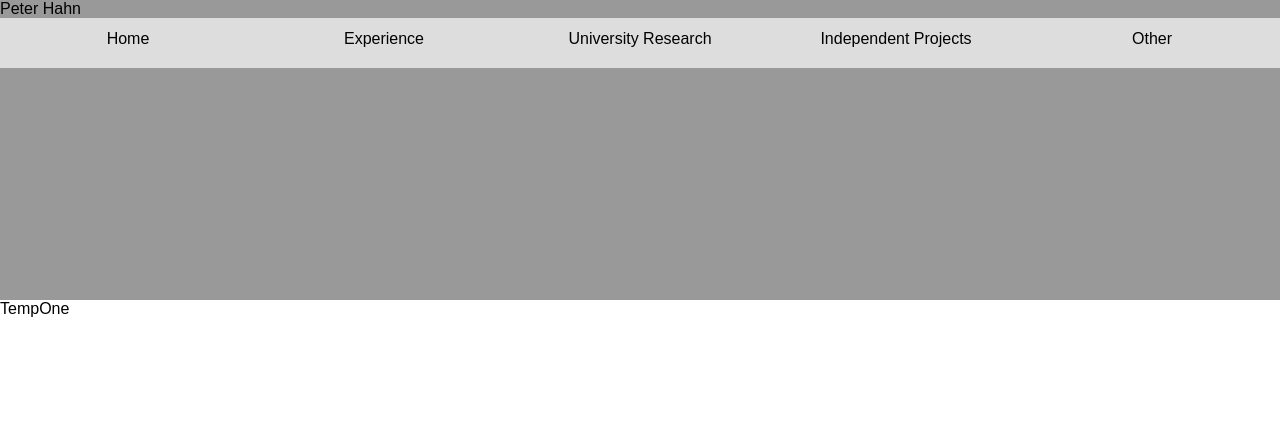
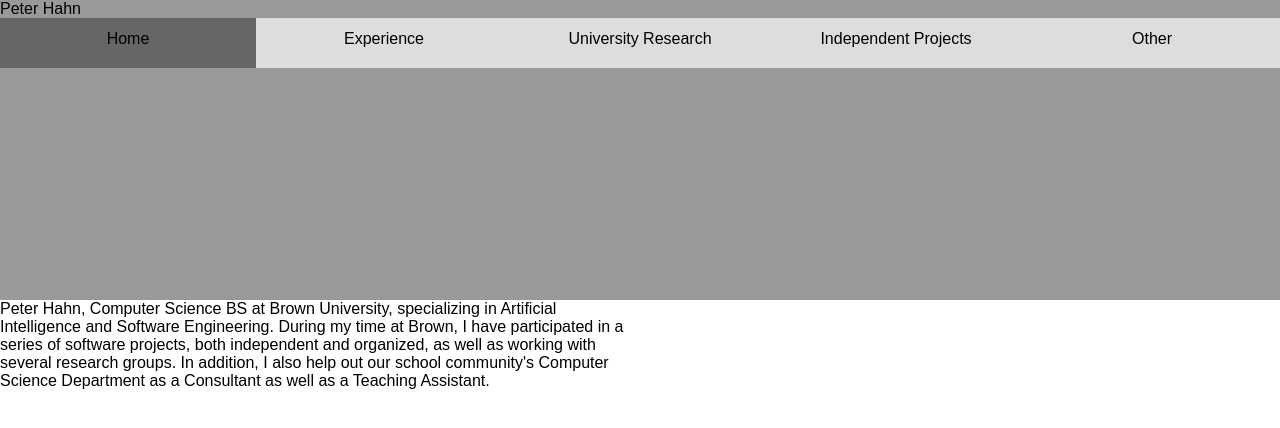
Before and after one commit to PeterKHahn/PeterKHahn.github.io, a React (Create React App) app: page / in a window 1280 px wide. Shown: the top 428 px of the page. Built offline with nearby package versions, Linux system fonts and the light colour scheme.

Commit message:
adjusted some pages

```diff
--- a/src/App.js
+++ b/src/App.js
@@ -1,5 +1,4 @@
 import React, { Component } from 'react';
-import logo from './logo.svg';
 import './App.css';
 
 import Main from './Main.jsx'
--- a/src/Header.jsx
+++ b/src/Header.jsx
@@ -1,30 +1,56 @@
 import React, { Component } from 'react';
 
+
+
 class Header extends Component {
+    constructor(props){
+        super(props)
+
+    }
+    active(link) {
+        return link === this.props.active
+    }
+
     render() {
+
+
         return(
             <div className="header">
                 <div>Peter Hahn</div>
                 <div className="buttons">
-                    <HeaderButton text={"Home"}/>
-                    <HeaderButton text={"Experience"}/>
-                    <HeaderButton text={"University Research"}/>
-                    <HeaderButton text={"Independent Projects"}/>
-                    <HeaderButton text={"Other"}/>
+                    <HeaderButton text={"Home"} link="/" active={this.active("/")}/>
+                    <HeaderButton text={"Experience"} link="/experience" active={this.active("/experience")}/>
+                    <HeaderButton text={"University Research"} link="/research" active={this.active("/research")}/>
+                    <HeaderButton text={"Independent Projects"} link="projects" active={this.active("/projects")}/>
+                    <HeaderButton text={"Other"} link="/other" active={this.active("/other")}/>
                 </div>
             </div>
         )
     }
 }
 
+const activeStyle = {
+    backgroundColor: `#666666`
+}
+const inactiveStyle = {
+
+}
+
 class HeaderButton extends Component {
     render() {
+
+        const style = this.props.active ? (
+            activeStyle
+        ) : inactiveStyle
         return(
-            <div className="header-button">
-                <div className="header-button-inner">
-                    {this.props.text}
+            <a className="header-link" href={this.props.link}>
+                <div className="header-button" style={style}>
+                    <div className="header-button-inner">
+                        {this.props.text}
+                    </div>
                 </div>
-            </div>
+
+            </a>
         )
     }
 }
--- a/src/Main.jsx
+++ b/src/Main.jsx
@@ -9,8 +9,14 @@ class Main extends Component {
     render() {
         return(
             <div>
-                <Header/>
-                <Body/>
+                <Switch>
+                    <Route exact path="/" component={HomeContent}/>
+                    <Route exact path="/experience" component={ExperienceContent}/>
+                    <Route exact path="/research" component={ResearchContent}/>
+                    <Route exact path="/projects" component={ProjectContent}/>
+                    <Route exact path="/other" component={OtherContent}/>
+
+                </Switch>
             </div>
         )
     }
@@ -18,23 +24,67 @@ class Main extends Component {
 
 
 
-class Body extends Component {
+
+
+
+class HomeContent extends Component {
+
     render() {
         return(
-            <div className="body">
-                <Switch>
-                    <Route exact path="/" component={TempOne}/>
-                    <Route exact path="/hey" component={TempTwo}/>
-                </Switch>
+            <div>
+                <Header active="/"/>
+
+                <div className='text-block'>
+                    Peter Hahn, Computer Science BS at Brown University,
+                    specializing in Artificial Intelligence
+                    and Software Engineering. During my time at Brown, I have
+                    participated in a series of software projects, both independent
+                    and organized, as well as working with several research groups.
+                    In addition, I also help out our school community's Computer
+                    Science Department as a Consultant as well as a Teaching Assistant.
+
+                </div>
             </div>
         )
     }
 }
 
-class TempOne extends Component {
+class ExperienceContent extends Component {
     render() {
         return(
-            <div>TempOne</div>
+            <div>
+                <Header active="/experience"/>
+            </div>
+        )
+    }
+}
+
+class ResearchContent extends Component {
+    render() {
+        return(
+            <div>
+                <Header active="/research"/>
+            </div>
+        )
+    }
+}
+
+class ProjectContent extends Component {
+    render() {
+        return(
+            <div>
+                <Header active="/projects"/>
+            </div>
+        )
+    }
+}
+
+class OtherContent extends Component {
+    render() {
+        return(
+            <div>
+                <Header active="/other"/>
+            </div>
         )
     }
 }
--- a/src/index.css
+++ b/src/index.css
@@ -27,3 +27,24 @@ body {
   margin-top: 12px;
 
 }
+
+.header-link {
+  text-decoration: none;
+  color: black;
+
+}
+
+.header-link:visited {
+  text-decoration: none;
+  color: black;
+}
+
+
+.text-block {
+  width: 50%;
+}
+
+.image {
+  height: 200px;
+  width: 100%;
+}
```
Also changed, not shown: 1 other file (tests, documents, lock files or other folders).
